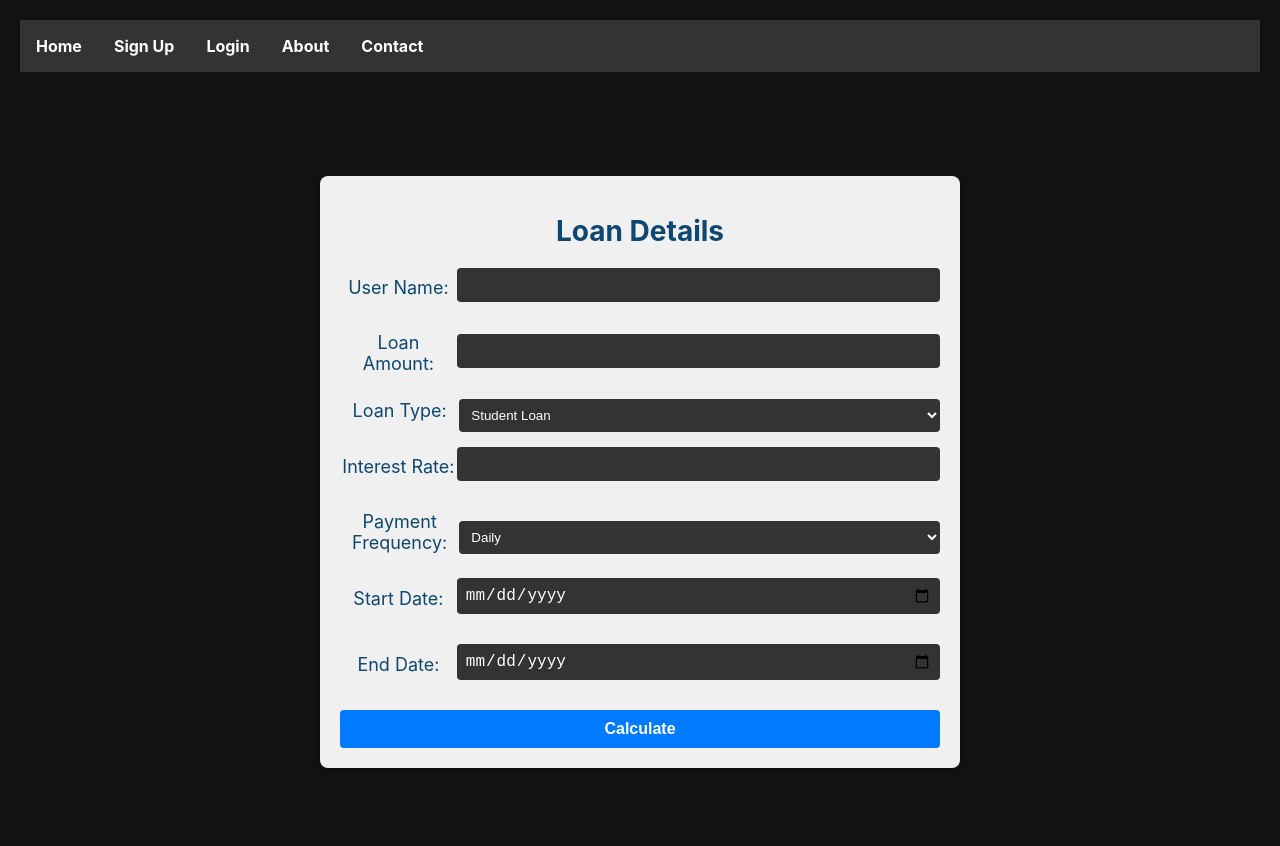
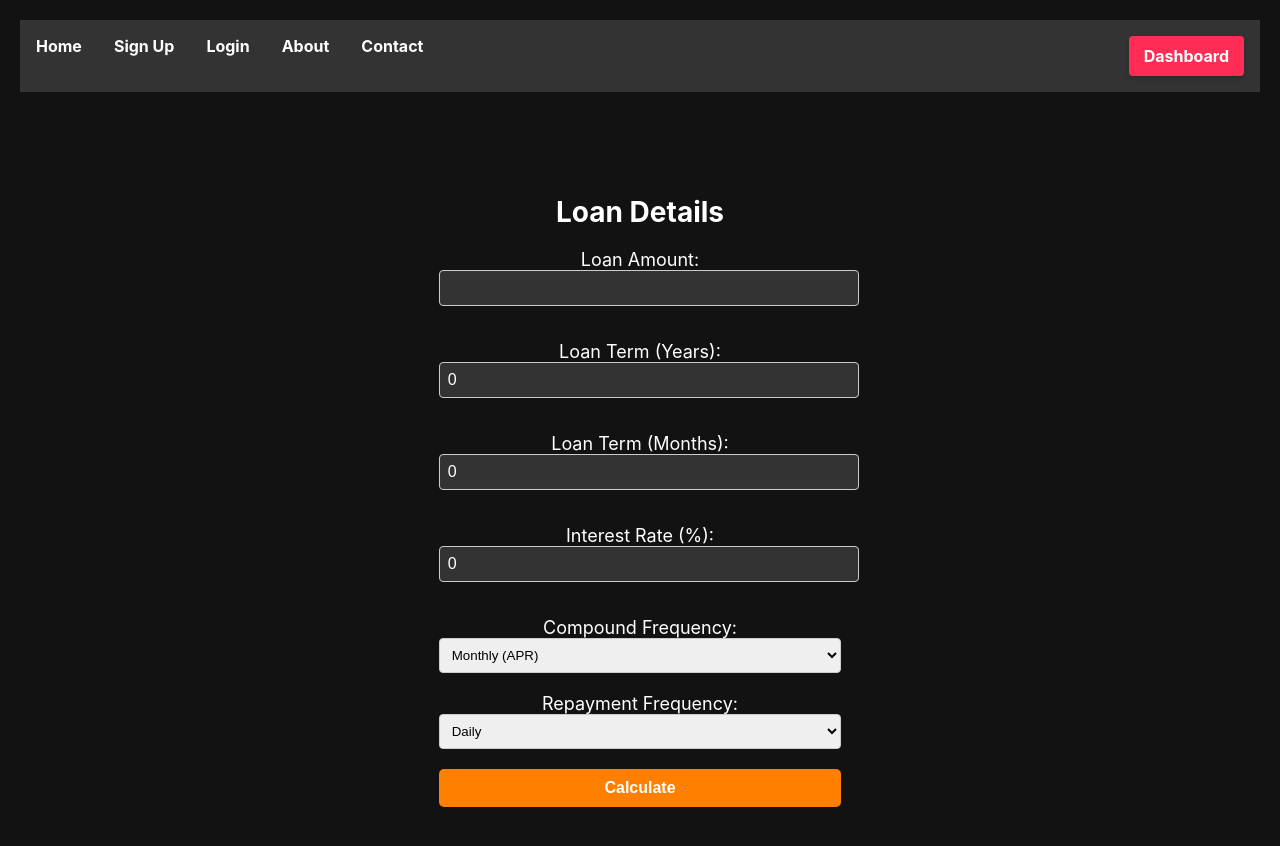
Before and after one commit to ftnoddy/LoanReminder, a React (Create React App) app: page /loan-details in a window 1280 px wide. Shown: the top 846 px of the page. Built offline with nearby package versions, Linux system fonts and the light colour scheme.

Commit message:
fix calculation

```diff
--- a/src/App.css
+++ b/src/App.css
@@ -225,6 +225,28 @@ a {
   transition: color 0.3s;
 }
 
+.dashboard-button {
+  display: inline-block;
+  padding: 10px 15px;
+  background-color: #ff2d55;
+  border: none;
+  border-radius: 4px;
+  color: #ffffff;
+  font-weight: bold;
+  transition: background-color 0.3s, color 0.3s, box-shadow 0.3s;
+  box-shadow: 0 2px 4px rgba(0, 0, 0, 0.2); /* Add box shadow */
+}
+
+.dashboard-button:hover {
+  background-color: #33d9b2;
+  color: #fff;
+  text-shadow: 0px 0px 8px #33d9b2; /* Change box shadow on hover */
+  transform: translateY(-2px); /* Add a subtle upward lift on hover */
+}
+
+.dashboard-link{
+  margin-left: auto;
+}
 
 /* Home.css */
 .home-container {
@@ -316,66 +338,60 @@ a {
   width: 100%;
   height: 100vh;
   background-color: #121212;
-  padding: 20px; /* Add padding to the container */
-  box-sizing: border-box;
-}
-
-.colorful-box {
-  background-color: #f0f0f0;
-  padding: 20px;
-  border-radius: 8px;
-  box-shadow: 0 2px 4px rgba(0, 0, 0, 0.2);
-  margin: auto;
-  max-width: 600px;
-  width: 100%;
-  text-align: center;
-}
-
-.loan-details-container h1 {
-  font-size: 28px;
-  margin-bottom: 20px;
-  color: #0e476f;
 }
 
 .input-container {
-  display: flex;
-  align-items: center;
-  margin-bottom: 15px;
-}
-
-.input-container label {
-  width: 150px;
-  color: #0e476f;
+  margin-bottom: 20px;
 }
 
 .input {
   padding: 8px;
-  border: none;
+  border: 1px solid #ccc;
   border-radius: 4px;
-  background-color: #333;
-  color: #fff;
+  width: 100%;
+}
+
+.select {
+  padding: 8px;
+  border: 1px solid #ccc;
+  border-radius: 4px;
   width: 100%;
 }
 
 .calculate-button {
+  background-color: #ff8000;
+  color: #fff;
+  border: none;
   padding: 10px 20px;
-  background-color: #007bff;
-  border: none;
-  border-radius: 4px;
-  color: #fff;
-  font-weight: bold;
+  border-radius: 5px;
+  font-size: 1rem;
   cursor: pointer;
   transition: background-color 0.3s;
 }
 
 .calculate-button:hover {
-  background-color: #0056b3;
+  background-color: #ffaa33;
+}
+.repayment-amount {
+  margin-top: 20px;
+  text-align: right;
 }
 
-.repayment-amount {
-  margin-top: 20px;
-  color: #0056b3;
-  font-size: 18px;
+.repayment-amount h2 {
+  font-size: 1.5rem;
+  margin-bottom: 10px;
+  color: #333;
+}
+
+.repayment-amount p {
+  font-size: 1.2rem;
+  margin: 10px 0;
+  color: #555;
+}
+
+.repayment-amount p:last-child {
+  font-weight: bold;
+  color: #ff8000;
 }
 
 /* Add any additional styles you want */
--- a/src/App.js
+++ b/src/App.js
@@ -7,6 +7,7 @@ import Contact from "./Components/Contact";
 import Login from "./Components/Login";
 import SignUp from "./Components/SignUp";
 import LoanDetailsPage from "./Components/LoanDetailsPage";
+import Dashboard from "./Components/Dashboard";
 import "./App.css";
 
 const App = () => {
@@ -43,6 +44,7 @@ const App = () => {
           <Route path="/about" element={<About />} />
           <Route path="/contact" element={<Contact />} />
           <Route path="/loan-details" element={<LoanDetailsPage />} />
+          <Route path="/dashboard" element={<Dashboard />} />
         </Routes>
       </div>
     </Router>
--- /dev/null
+++ b/src/Components/Dashboard.js
@@ -0,0 +1,15 @@
+import React from "react";
+
+const Dashboard = () => {
+  return (
+    <div className="dashboard-container">
+      <h1>Welcome to Your Dashboard</h1>
+      <p>This is the place where you can manage your loan information and more.</p>
+      <div className="dashboard-content">
+        {/* Add your dashboard content here */}
+      </div>
+    </div>
+  );
+};
+
+export default Dashboard;
--- a/src/Components/LoanDetailsPage.js
+++ b/src/Components/LoanDetailsPage.js
@@ -1,64 +1,77 @@
 import React, { useState } from "react";
 
 const LoanDetailsPage = () => {
-  const [userName, setUserName] = useState("");
   const [loanAmount, setLoanAmount] = useState("");
-  const [loanType, setLoanType] = useState("student");
-  const [interestRate, setInterestRate] = useState("4%");
-  const [paymentFrequency, setPaymentFrequency] = useState("daily");
+  const [loanTermYears, setLoanTermYears] = useState(0);
+  const [loanTermMonths, setLoanTermMonths] = useState(0);
+  const [interestRate, setInterestRate] = useState(0);
+  const [compoundFrequency, setCompoundFrequency] = useState("");
+  const [repaymentFrequency, setRepaymentFrequency] = useState("");
   const [repaymentAmount, setRepaymentAmount] = useState(null);
-  const [startDate, setStartDate] = useState("");
-  const [endDate, setEndDate] = useState("");
+  const [totalPayments, setTotalPayments] = useState(0);
+  const [totalRepayment, setTotalRepayment] = useState(0);
+  const [totalInterest, setTotalInterest] = useState(0);
 
   const handleLoanAmountChange = (event) => {
     setLoanAmount(event.target.value);
   };
 
-  const handleLoanTypeChange = (event) => {
-    setLoanType(event.target.value);
+  const handleLoanTermYearsChange = (event) => {
+    setLoanTermYears(event.target.value);
+  };
+
+  const handleLoanTermMonthsChange = (event) => {
+    setLoanTermMonths(event.target.value);
   };
 
   const handleInterestRateChange = (event) => {
     setInterestRate(event.target.value);
   };
 
-  const handlePaymentFrequencyChange = (event) => {
-    setPaymentFrequency(event.target.value);
+  const handleCompoundFrequencyChange = (event) => {
+    setCompoundFrequency(event.target.value);
   };
 
-  const handleStartDateChange = (event) => {
-    setStartDate(event.target.value);
-  };
-
-  const handleEndDateChange = (event) => {
-    setEndDate(event.target.value);
-  };
-
-  const calculateRepaymentAmount = () => {
-    const calculatedAmount = loanAmount * 1.04; // Adding 4% interest
-    setRepaymentAmount(calculatedAmount.toFixed(2)); // Fixed to 2 decimal places
+  const handleRepaymentFrequencyChange = (event) => {
+    setRepaymentFrequency(event.target.value);
   };
 
   const handleSubmit = (event) => {
     event.preventDefault();
-    calculateRepaymentAmount();
+
+    const loanTermInMonths = loanTermYears * 12 + Number(loanTermMonths);
+    const monthlyInterestRate = Number(interestRate) / 100 / 12;
+
+    let repaymentPeriodInMonths;
+
+    if (repaymentFrequency === "monthly") {
+      repaymentPeriodInMonths = loanTermInMonths;
+    } else if (repaymentFrequency === "weekly") {
+      repaymentPeriodInMonths = loanTermInMonths * 4;
+    } else if (repaymentFrequency === "yearly") {
+      repaymentPeriodInMonths = loanTermInMonths / 12;
+    }
+
+    const exponent = -repaymentPeriodInMonths;
+
+    const calculatedRepaymentAmount =
+      loanAmount *
+      (monthlyInterestRate / (1 - Math.pow(1 + monthlyInterestRate, exponent)));
+
+    setRepaymentAmount(calculatedRepaymentAmount.toFixed(2));
+
+    const totalRepayment = calculatedRepaymentAmount * repaymentPeriodInMonths;
+    const totalInterest = totalRepayment - loanAmount;
+
+    setTotalPayments(repaymentPeriodInMonths);
+    setTotalRepayment(totalRepayment.toFixed(2));
+    setTotalInterest(totalInterest.toFixed(2));
   };
 
   return (
     <div className="loan-details-container">
-    <div className="colorful-box">
       <h1>Loan Details</h1>
       <form onSubmit={handleSubmit}>
-        <div className="input-container">
-          <label htmlFor="userName">User Name:</label>
-          <input
-            className="input"
-            type="text"
-            value={userName}
-            onChange={(event) => setUserName(event.target.value)}
-            required
-          />
-        </div>
         <div className="input-container">
           <label htmlFor="loanAmount">Loan Amount:</label>
           <input
@@ -70,58 +83,55 @@ const LoanDetailsPage = () => {
           />
         </div>
         <div className="input-container">
-          <label htmlFor="loanType">Loan Type:</label>
-          <select
+          <label htmlFor="loanTermYears">Loan Term (Years):</label>
+          <input
             className="input"
-            value={loanType}
-            onChange={handleLoanTypeChange}
-          >
-            <option value="student">Student Loan</option>
-            <option value="business">Business Loan</option>
-            <option value="home">Home Loan</option>
-          </select>
+            type="number"
+            value={loanTermYears}
+            onChange={handleLoanTermYearsChange}
+          />
         </div>
         <div className="input-container">
-          <label htmlFor="interestRate">Interest Rate:</label>
+          <label htmlFor="loanTermMonths">Loan Term (Months):</label>
+          <input
+            className="input"
+            type="number"
+            value={loanTermMonths}
+            onChange={handleLoanTermMonthsChange}
+          />
+        </div>
+        <div className="input-container">
+          <label htmlFor="interestRate">Interest Rate (%):</label>
           <input
             className="input"
             type="number"
             value={interestRate}
             onChange={handleInterestRateChange}
-            required
           />
         </div>
         <div className="input-container">
-          <label htmlFor="paymentFrequency">Payment Frequency:</label>
+          <label htmlFor="compoundFrequency">Compound Frequency:</label>
           <select
             className="input"
-            value={paymentFrequency}
-            onChange={handlePaymentFrequencyChange}
+            value={compoundFrequency}
+            onChange={handleCompoundFrequencyChange}
+          >
+            <option value="monthly">Monthly (APR)</option>
+            <option value="quarterly">Quarterly</option>
+            <option value="annually">Annually</option>
+          </select>
+        </div>
+        <div className="input-container">
+          <label htmlFor="repaymentFrequency">Repayment Frequency:</label>
+          <select
+            className="input"
+            value={repaymentFrequency}
+            onChange={handleRepaymentFrequencyChange}
           >
             <option value="daily">Daily</option>
             <option value="weekly">Weekly</option>
             <option value="monthly">Monthly</option>
           </select>
-        </div>
-        <div className="input-container">
-          <label htmlFor="startDate">Start Date:</label>
-          <input
-            className="input"
-            type="date"
-            value={startDate}
-            onChange={handleStartDateChange}
-            required
-          />
-        </div>
-        <div className="input-container">
-          <label htmlFor="endDate">End Date:</label>
-          <input
-            className="input"
-            type="date"
-            value={endDate}
-            onChange={handleEndDateChange}
-            required
-          />
         </div>
         <button type="submit" className="calculate-button">
           Calculate
@@ -129,13 +139,18 @@ const LoanDetailsPage = () => {
       </form>
       {repaymentAmount !== null && (
         <div className="repayment-amount">
-          <p>Calculated Repayment Amount: ${repaymentAmount}</p>
+          <h2>Results:</h2>
+          <p>
+            Payment Every {repaymentFrequency}: ${repaymentAmount}
+          </p>
+          <p>
+            Total of {totalPayments} Payments: ${totalRepayment}
+          </p>
+          <p>Total Interest: ${totalInterest}</p>
         </div>
       )}
-    </div>
     </div>
   );
 };
 
-
 export default LoanDetailsPage;
--- a/src/Components/Navbar.js
+++ b/src/Components/Navbar.js
@@ -34,6 +34,11 @@ const Navbar = ({ onNavigation }) => {
             Contact
           </Link>
         </li>
+        <li className="dashboard-link">
+          <Link to="/dashboard" className="dashboard-button" onClick={() => handleNavLinkClick("/dashboard")}>
+            Dashboard
+          </Link>
+        </li>
       </ul>
     </nav>
   );
```
